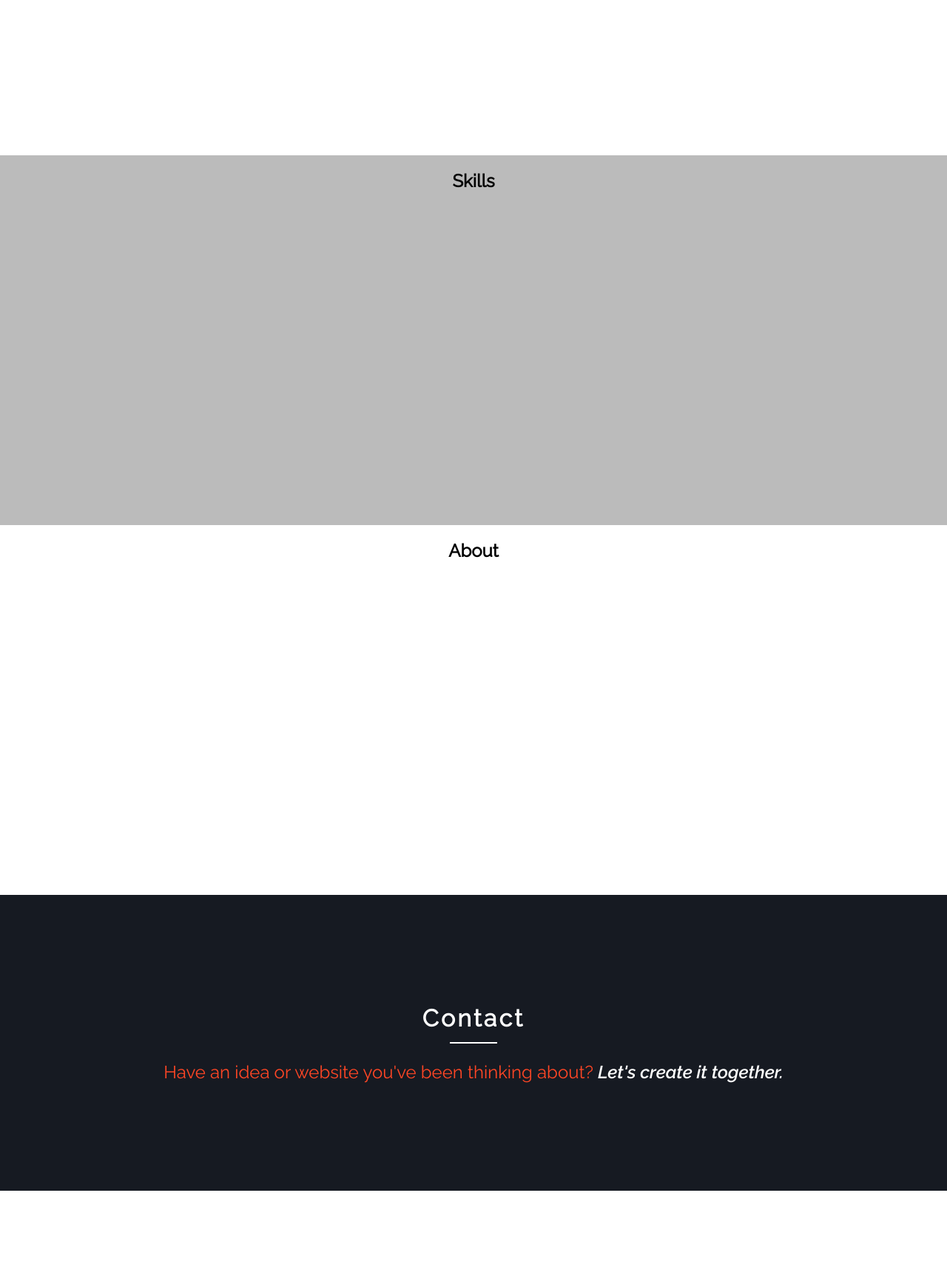
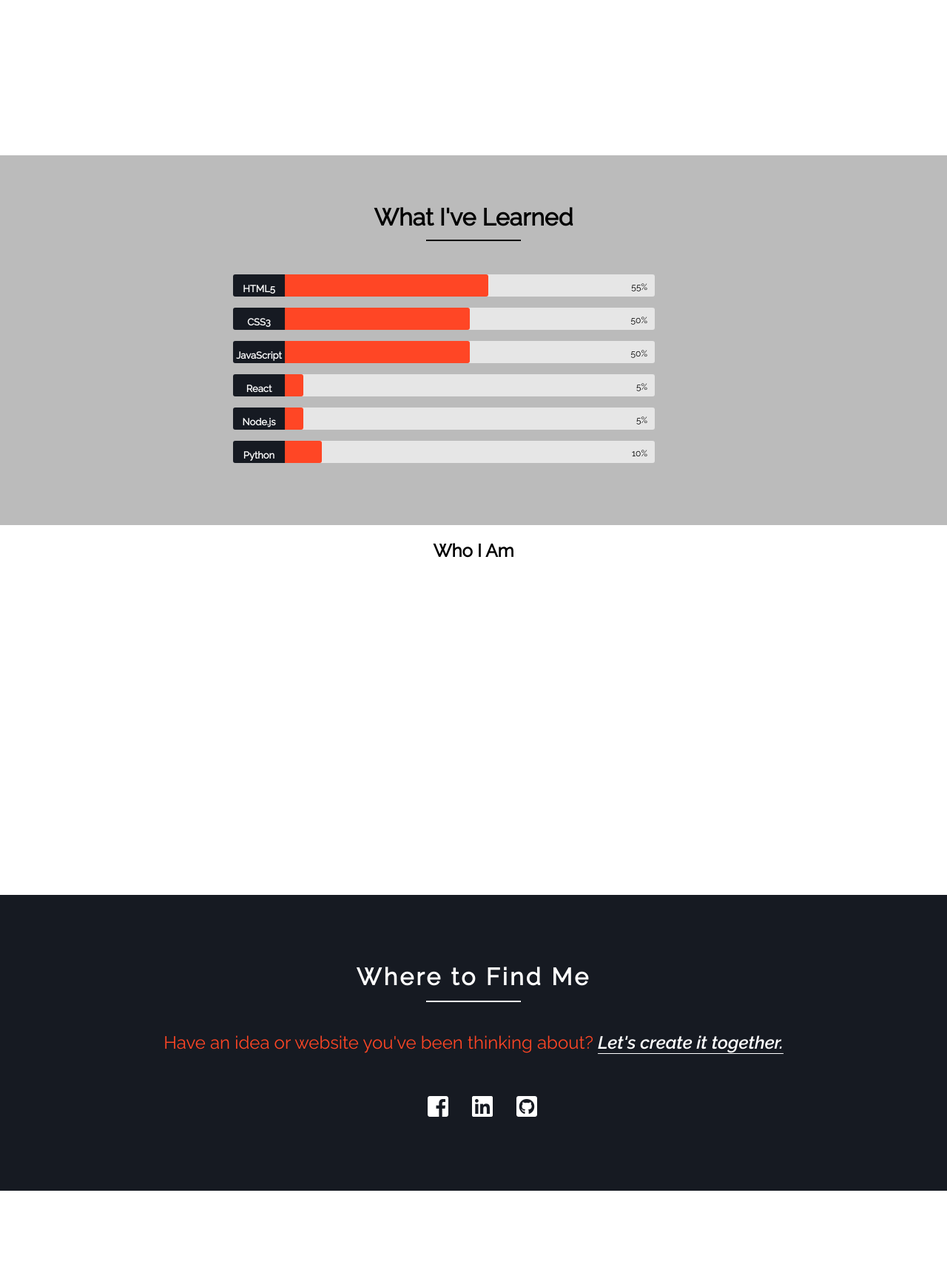
Before and after one commit to gabe-ng/react-personal-site, a PHP site: page / in a window 1280 px wide. Shown: the part 1400-3128 px from the top of the page at 74% size. Run offline with PHP 8.4, Linux system fonts and the light colour scheme; some libraries are stand-ins or nearby versions.

Commit message:
added skill bars

```diff
--- a/css/styles.css
+++ b/css/styles.css
@@ -40,17 +40,6 @@ canvas {
 }
 
 /***************** header ***************/
-
-/* .background {
-  background-image: url("../images/background.jpg");
-  background-repeat: no-repeat;
-  background-size: cover;
-  position: fixed;
-  top: 0;
-  z-index: -1;
-  width: 100%;
-  height: 100%;
-} */
 
 .heading-wrap {
   display: -webkit-box;
@@ -179,9 +168,130 @@ section {
 .skills {
   height: 500px;
   background-color: #bbbbbb;
+  display: flex;
+  flex-direction: column;
+  justify-content: center;
+  align-items: center;
 }
 
 .skills h2 {
+  color: black;
+  font-size: 2em;
+  text-align: center;
+  position: relative;
+  top: -30px;
+}
+
+.skills .border {
+  position: relative;
+  top: -45px;
+  width: 10%;
+  border-bottom: 2.5px solid black;
+}
+
+.skill-flex {
+  display: flex;
+  justify-content: flex-end;
+  align-items: center;
+  flex-direction: row;
+}
+
+#skillbar-wrap {
+  margin: 0 auto;
+  padding: 0px;
+  text-align: center;
+  width: 650px;
+}
+
+.skill-name {
+  width: 70px;
+  height: 30px;
+  line-height: 40px;
+  font-weight: bold;
+  font-size: 13px;
+  color: white;
+  clear: both;
+  float: left;
+  border-radius: 3px 0px 0px 3px;
+}
+
+#skill {
+  background-color: #161a22;
+}
+/*
+#skill-css {
+  background-color: #5858fa;
+}
+
+#skill-js {
+  background-color: #04b404;
+}
+
+#skill-react {
+  background-color: #04b404;
+}
+
+#skill-node {
+  background-color: #04b404;
+}
+
+#skill-python {
+  background-color: #04b404;
+} */
+
+.skillbar-wrapper {
+  float: left;
+  position: relative;
+  display: block;
+  margin-bottom: 15px;
+  width: 500px;
+  background-color: #e6e6e6;
+  height: 30px;
+  border-radius: 0px 3px 3px 0px;
+}
+
+.skillbar-bar {
+  height: 30px;
+  width: 0px;
+  border-radius: 0px 3px 3px 0px;
+}
+
+#skillbar-html,
+#skillbar-css,
+#skillbar-js,
+#skillbar-react,
+#skillbar-node,
+#skillbar-python {
+  background-color: #ff4625;
+}
+
+/* #skillbar-css {
+  background-color: #8181f7;
+}
+
+#skillbar-js {
+  background-color: #01df01;
+}
+
+#skillbar-react {
+  background-color: #01df01;
+}
+
+#skillbar-node {
+  background-color: #01df01;
+}
+
+#skillbar-python {
+  background-color: #01df01;
+} */
+
+.skill-bar-percent {
+  position: absolute;
+  right: 10px;
+  top: 0;
+  font-size: 12px;
+  height: 30px;
+  line-height: 35px;
   color: black;
 }
 
@@ -189,6 +299,9 @@ section {
 
 .about {
   height: 500px;
+}
+
+.about h2 {
 }
 
 /***************** main - divide***************/
@@ -205,6 +318,7 @@ section {
   -webkit-box-direction: normal;
   -ms-flex-direction: column;
   flex-direction: column;
+  justify-content: center;
   -webkit-box-align: center;
   -ms-flex-align: center;
   align-items: center;
@@ -219,7 +333,8 @@ section {
 
 .contact .border {
   margin-top: -0.8em;
-  width: 5%;
+  margin-bottom: 1em;
+  width: 10%;
   border-bottom: 2.5px solid white;
 }
 
@@ -230,6 +345,22 @@ section {
 
 .contact a {
   font-style: italic;
+  color: white;
+}
+
+.contact p a {
+  border-bottom: 1px solid white;
+}
+
+.contact ul {
+  margin-left: -1em;
+}
+
+.contact li {
+  padding: 1em;
+}
+
+a i {
   color: white;
 }
 
@@ -259,7 +390,7 @@ footer {
 
 footer p {
   color: white;
-  margin-top: -0.5em;
+  padding: 1em;
   letter-spacing: 0.1em;
 }
 
@@ -268,27 +399,9 @@ p i {
   margin-bottom: -1em;
 }
 
-footer ul {
-  margin-left: -1em;
-}
-
-footer li {
-  padding: 1em;
-}
-
-a i {
-  color: white;
-}
-
 /***************** hover effects ***************/
-nav a:hover {
+nav a:hover,
+footer i:hover,
+.contact i:hover {
   color: #ff4625;
 }
-
-.contact a:hover {
-  border-bottom: 1.5px solid white;
-}
-
-footer i:hover {
-  color: #ff4625;
-}
--- a/index.html
+++ b/index.html
@@ -20,7 +20,7 @@
 		<!-- particles.js container -->
 		<div id="particles-js"></div>
 		<div class="heading-wrap">
-			<h1>hi, I'm
+			<h1>hi, i'm
 				<span class="title-color">Gabriel Ng</span>
 			</h1>
 			<h1>i'm a fullstack web developer</h1>
@@ -46,38 +46,68 @@
 	<main>
 
 		<section id="projects" class="alt-color projects">
-			<h2>Projects</h2>
+			<h2>What I've Done</h2>
 			<div class="border"></div>
 
 		</section>
 		<section id="skills" class="skills">
-			<h2>Skills</h2>
+			<h2>What I've Learned</h2>
 			<div class="border"></div>
+			<div class="skill-flex">
+				<div id="skillbar-wrap">
 
+					<div class="skill-name" id="skill">HTML5</div>
+					<div class="skillbar-wrapper">
+						<div class="skillbar-bar" id="skillbar-html"></div>
+						<div class="skill-bar-percent">55%</div>
+					</div>
+
+					<div class="skill-name" id="skill">CSS3</div>
+					<div class="skillbar-wrapper">
+						<div class="skillbar-bar" id="skillbar-css"></div>
+						<div class="skill-bar-percent">50%</div>
+					</div>
+
+					<div class="skill-name" id="skill">JavaScript</div>
+					<div class="skillbar-wrapper">
+						<div class="skillbar-bar" id="skillbar-js"></div>
+						<div class="skill-bar-percent">50%</div>
+					</div>
+
+					<div class="skill-name" id="skill">React</div>
+					<div class="skillbar-wrapper">
+						<div class="skillbar-bar" id="skillbar-react"></div>
+						<div class="skill-bar-percent">5%</div>
+					</div>
+
+					<div class="skill-name" id="skill">Node.js</div>
+					<div class="skillbar-wrapper">
+						<div class="skillbar-bar" id="skillbar-node"></div>
+						<div class="skill-bar-percent">5%</div>
+					</div>
+
+					<div class="skill-name" id="skill">Python</div>
+					<div class="skillbar-wrapper">
+						<div class="skillbar-bar" id="skillbar-python"></div>
+						<div class="skill-bar-percent">10%</div>
+					</div>
+
+				</div>
+			</div>
 		</section>
 
 		<section id="about" class="alt-color about">
-			<h2>About</h2>
+			<h2>Who I Am</h2>
 			<div class="border"></div>
 		</section>
 
 		<!-- <section class="divide">
 		</section> -->
 		<section id="contact" class="contact">
-			<h2>Contact</h2>
+			<h2>Where to Find Me</h2>
 			<div class="border"></div>
 			<p>Have an idea or website you've been thinking about?
 				<a href="mailto:gabrielng15@gmail.com?Subject=" target="_top">Let's create it together.</a>
-			</p>
-		</section>
-
-	</main>
-
-	<footer>
-		<p>
-			<a href="#top">
-				<i class="fas fa-arrow-up fa-3x"></i>
-			</a>
 			</p>
 			<ul>
 				<li>
@@ -96,6 +126,16 @@
 					</a>
 				</li>
 			</ul>
+		</section>
+
+	</main>
+
+	<footer>
+		<p>
+			<a href="#top">
+				<i class="fas fa-arrow-up fa-3x"></i>
+			</a>
+		</p>
 		<p>Made by Gabriel Ng &copy; 2018 All rights reserved.</p>
 	</footer>
 	<script src="scripts/particles.min.js"></script>
--- a/scripts/app.js
+++ b/scripts/app.js
@@ -55,7 +55,15 @@ particlesJS("particles-js", {
   retina_detect: true
 });
 
-// ------ animations ------
+// ------ skill animations ------
+$(document).ready(function() {
+  $("#skillbar-html").animate({ width: "55%" }, 1500);
+  $("#skillbar-css").animate({ width: "50%" }, 1500);
+  $("#skillbar-js").animate({ width: "50%" }, 1500);
+  $("#skillbar-react").animate({ width: "5%" }, 1500);
+  $("#skillbar-node").animate({ width: "5%" }, 1500);
+  $("#skillbar-python").animate({ width: "10%" }, 1500);
+});
 
 // ------ scroll then stick nav ------
 
```
Lines whose indentation alone changed are shown as unchanged.
